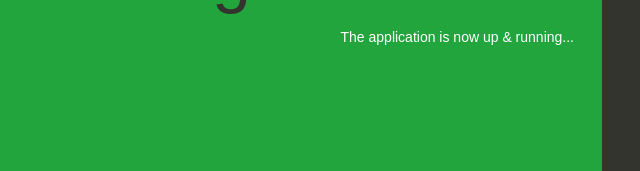
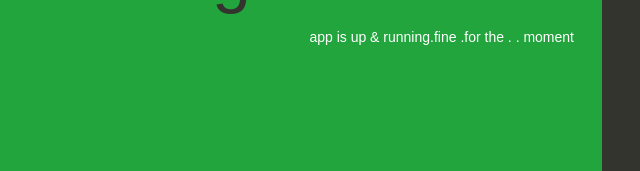
Before and after one commit to iosdevvivek/testethanrepo, a website: page index.html in a window 1280 px wide. Shown: the part 346-517 px from the top of the page, 38-678 px from the left. Drawn offline with Linux system fonts and the light colour scheme.

Commit message:
second commit

```diff
--- a/index.html
+++ b/index.html
@@ -75,7 +75,7 @@
   <body>
     <div class="textColumn">
       <h1>Test-Congratulations</h1>
-      <p>The application is now up & running...</p>
+      <p>app  is up & running.fine .for the . . moment</p>
     </div>
     <div class="linksColumn">
       <h2>this' is Next?</h2>
```
